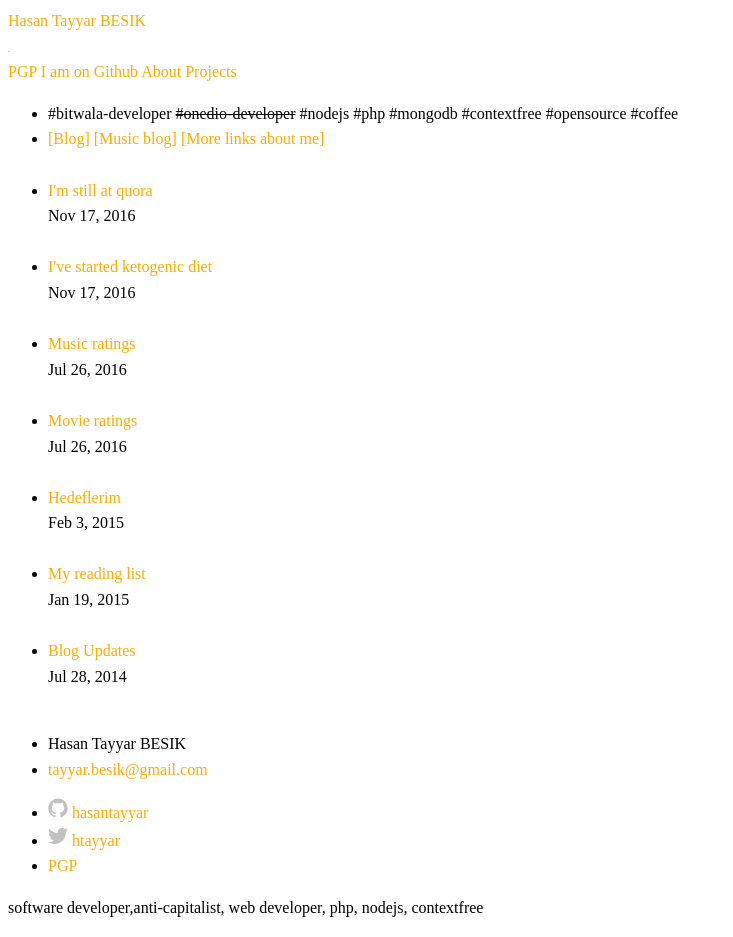
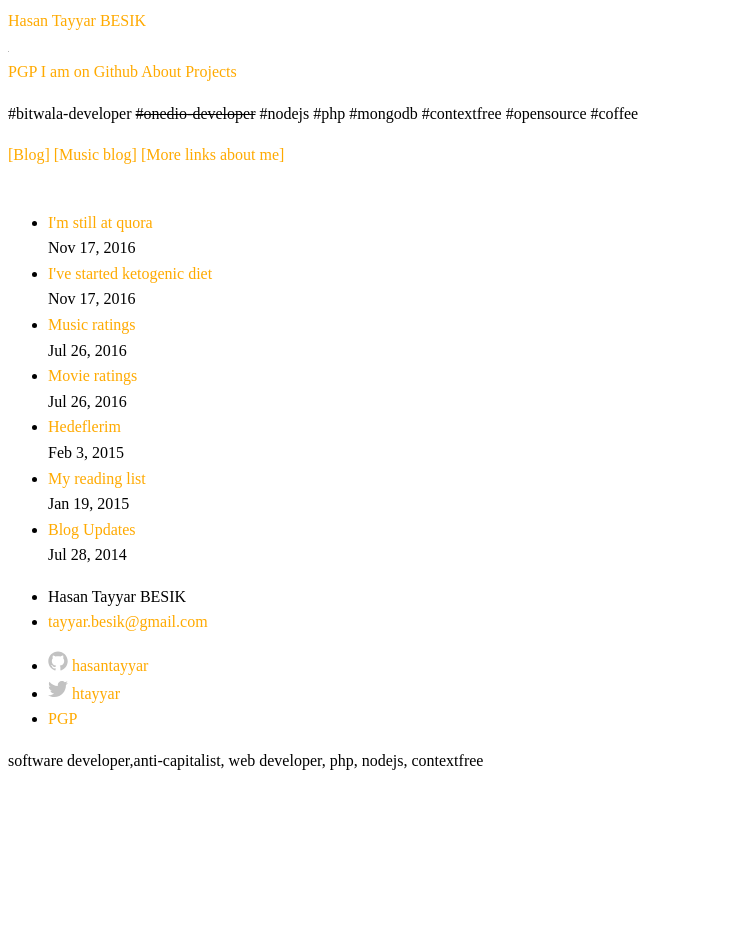
Before and after one commit to hasantayyar/hasantayyar.net, a Jekyll site: the page built from index.html, in a window 1280 px wide. Shown: the whole page, without its empty margins (0-733 px from the left). Built offline with Jekyll 4.4.1, drawn with Linux system fonts in a browser that asks for light colours; Markdown is read by kramdown in place of the engine named in the settings; after the commit the page ends 900 px from its top, so only the background shows below that.

Commit message:
Update index.html

```diff
--- a/index.html
+++ b/index.html
@@ -2,12 +2,16 @@
 layout: default
 ---
 <div class="home">
-  <ul class="posts">
-    <li><div class="content"><span class="badge">#bitwala-developer</span> <span class="badge" style="text-decoration:line-through">#onedio-developer</span> <span class="badge">#nodejs</span> <span class="badge">#php</span> <span class="badge">#mongodb</span> <span class="badge">#contextfree</span>	<span class="badge">#opensource</span> <span class="badge">#coffee</span></div>
-    <li><div class="content"><a href="https://medium.com/@htayyar">[Blog]</a> <a href="http://kafadinliyorum.com">[Music blog]</a></a> <a href="/about/">[More links about me]</a> <br><br></div></li>
+
+    <p>
+      <span class="badge">#bitwala-developer</span> <span class="badge" style="text-decoration:line-through">#onedio-developer</span> <span class="badge">#nodejs</span> <span class="badge">#php</span> <span class="badge">#mongodb</span> <span class="badge">#contextfree</span>	<span class="badge">#opensource</span> <span class="badge">#coffee</span>
+    </p>
+    <p><div class="content"><a href="https://medium.com/@htayyar">[Blog]</a> <a href="http://kafadinliyorum.com">[Music blog]</a></a> <a href="/about/">[More links about me]</a> <br><br></div>
+   </p>
+   <ul class="posts">
     {% for post in site.posts %}
       <li><a class="post-link" href="{{ post.url | prepend: site.baseurl }}">{{ post.title }}</a>
-        <div><span class="post-date">{{ post.date | date: "%b %-d, %Y" }}</span></div><br>
+        <div><span class="post-date">{{ post.date | date: "%b %-d, %Y" }}</span></div>
     </li>
     {% endfor %}
   </ul>
```
